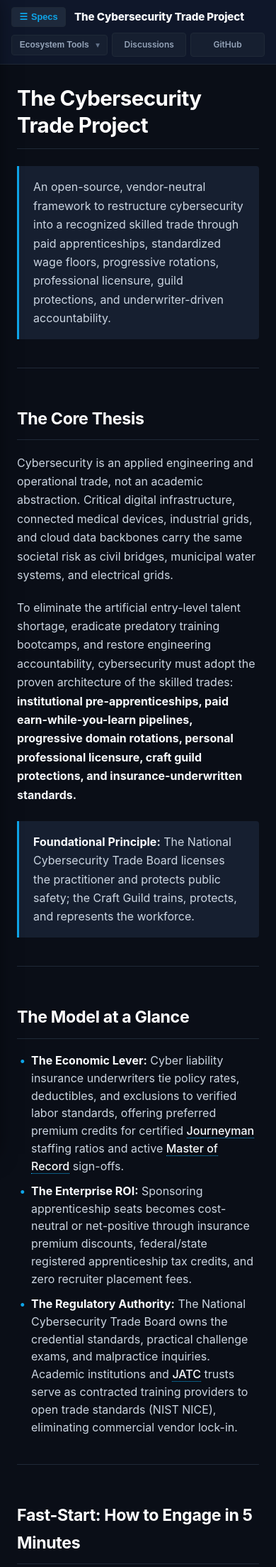
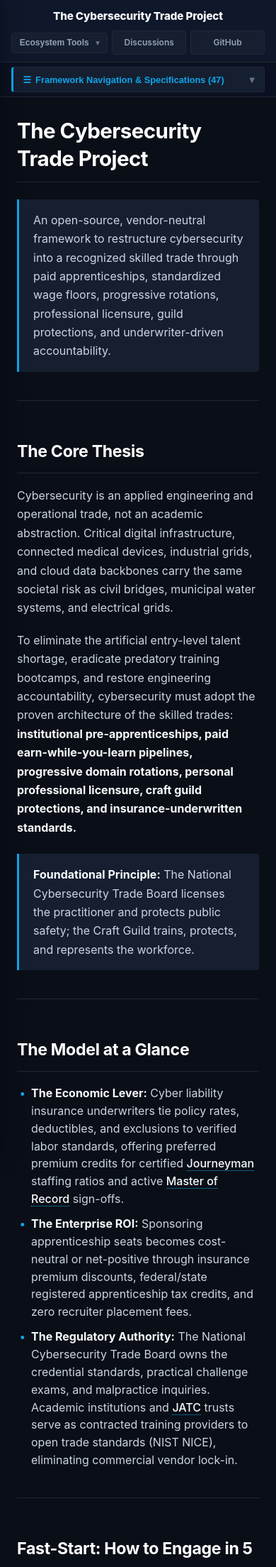
Before and after one commit to DanielTolczyk/the-cyber-trade-project, a Jekyll site: the page built from README.md, in a window 390 px wide. Shown: the top 2208 px of the page at 71% size. Built offline with Jekyll 4.4.1, drawn with Linux system fonts in a browser that asks for light colours; our own code applies the rules of GitHub Pages for plain Markdown files.

Commit message:
fix(mobile): add full-width framework navigation bar below header tools

```diff
--- a/_includes/header.html
+++ b/_includes/header.html
@@ -1,14 +1,8 @@
 <header class="portal-header">
   <div class="portal-header-inner">
-    <div class="portal-brand-wrap">
-      <button class="mobile-menu-btn" id="btn-toggle-sidebar" aria-label="Browse specifications">
-        <span class="menu-icon-bars">☰</span>
-        <span class="menu-label">Specs</span>
-      </button>
-      <a href="{{ site.baseurl }}/" class="portal-brand">
-        <span class="portal-brand-title">{{ site.title }}</span>
-      </a>
-    </div>
+    <a href="{{ site.baseurl }}/" class="portal-brand">
+      <span class="portal-brand-title">{{ site.title }}</span>
+    </a>
     <div class="portal-header-tools">
       <div class="dropdown">
         <button class="tool-link dropdown-toggle" type="button" aria-haspopup="true" aria-expanded="false">
@@ -22,7 +16,7 @@
           </a>
           <a href="https://danieltolczyk.github.io/cyber-trade-estimator/" class="dropdown-item">
             <span class="item-title">Career Estimator</span>
-            <span class="item-desc">Calculate trade tier & PLA hours</span>
+            <span class="item-desc">Calculate trade tier &amp; PLA hours</span>
           </a>
           <a href="https://danieltolczyk.github.io/cyber-trade-logbook/" class="dropdown-item">
             <span class="item-title">Digital Logbook</span>
@@ -38,4 +32,10 @@
       </a>
     </div>
   </div>
+  <div class="portal-mobile-nav-bar">
+    <button class="mobile-nav-trigger" id="btn-toggle-sidebar" aria-label="Browse framework specifications">
+      <span class="mobile-nav-label"><span class="menu-icon-bars">☰</span> Framework Navigation &amp; Specifications (47)</span>
+      <span class="mobile-nav-arrow">▾</span>
+    </button>
+  </div>
 </header>
--- a/assets/css/portal.css
+++ b/assets/css/portal.css
@@ -152,6 +152,55 @@
     right: 0;
     width: 100%;
     min-width: unset;
+  }
+}
+
+/* Mobile Framework Navigation Bar (Row 3, connects directly to content) */
+.portal-mobile-nav-bar {
+  display: none;
+}
+
+@media (max-width: 900px) {
+  .portal-mobile-nav-bar {
+    display: block;
+    background-color: #0b1120;
+    border-top: 1px solid var(--border-color);
+    padding: 0.4rem 1rem;
+  }
+
+  .mobile-nav-trigger {
+    width: 100%;
+    display: flex;
+    justify-content: space-between;
+    align-items: center;
+    background-color: var(--bg-card);
+    border: 1px solid var(--border-color);
+    border-left: 3px solid var(--accent-cyan);
+    color: var(--text-primary);
+    font-size: 0.8rem;
+    font-weight: 700;
+    padding: 0.55rem 0.85rem;
+    border-radius: var(--radius-sm);
+    cursor: pointer;
+    transition: all 0.15s ease;
+  }
+
+  .mobile-nav-trigger:hover,
+  .mobile-nav-trigger:active {
+    background-color: var(--bg-card-hover);
+    border-color: var(--accent-cyan);
+  }
+
+  .mobile-nav-label {
+    display: flex;
+    align-items: center;
+    gap: 6px;
+    color: var(--accent-cyan);
+  }
+
+  .mobile-nav-arrow {
+    color: var(--text-muted);
+    font-size: 0.85rem;
   }
 }
 
```
